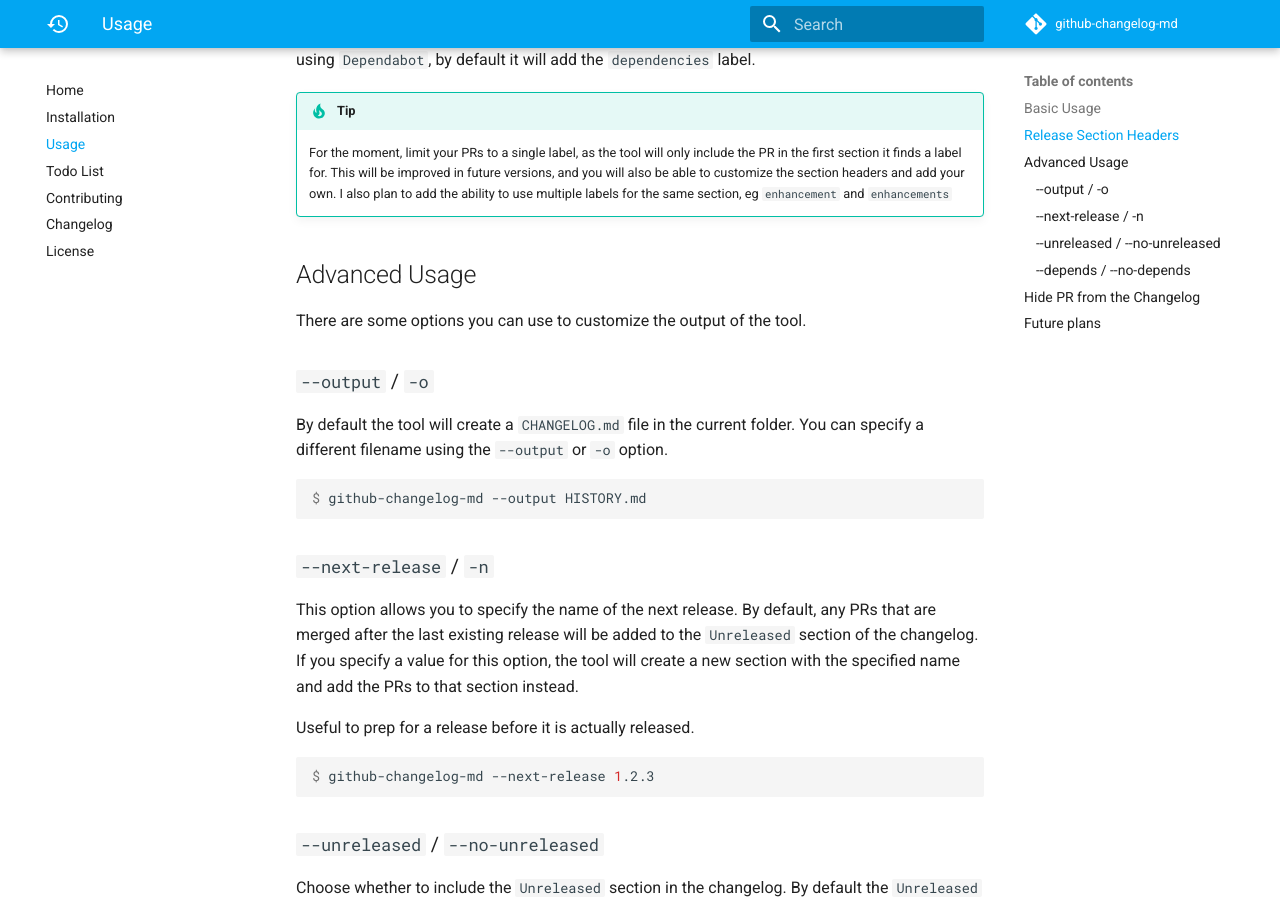
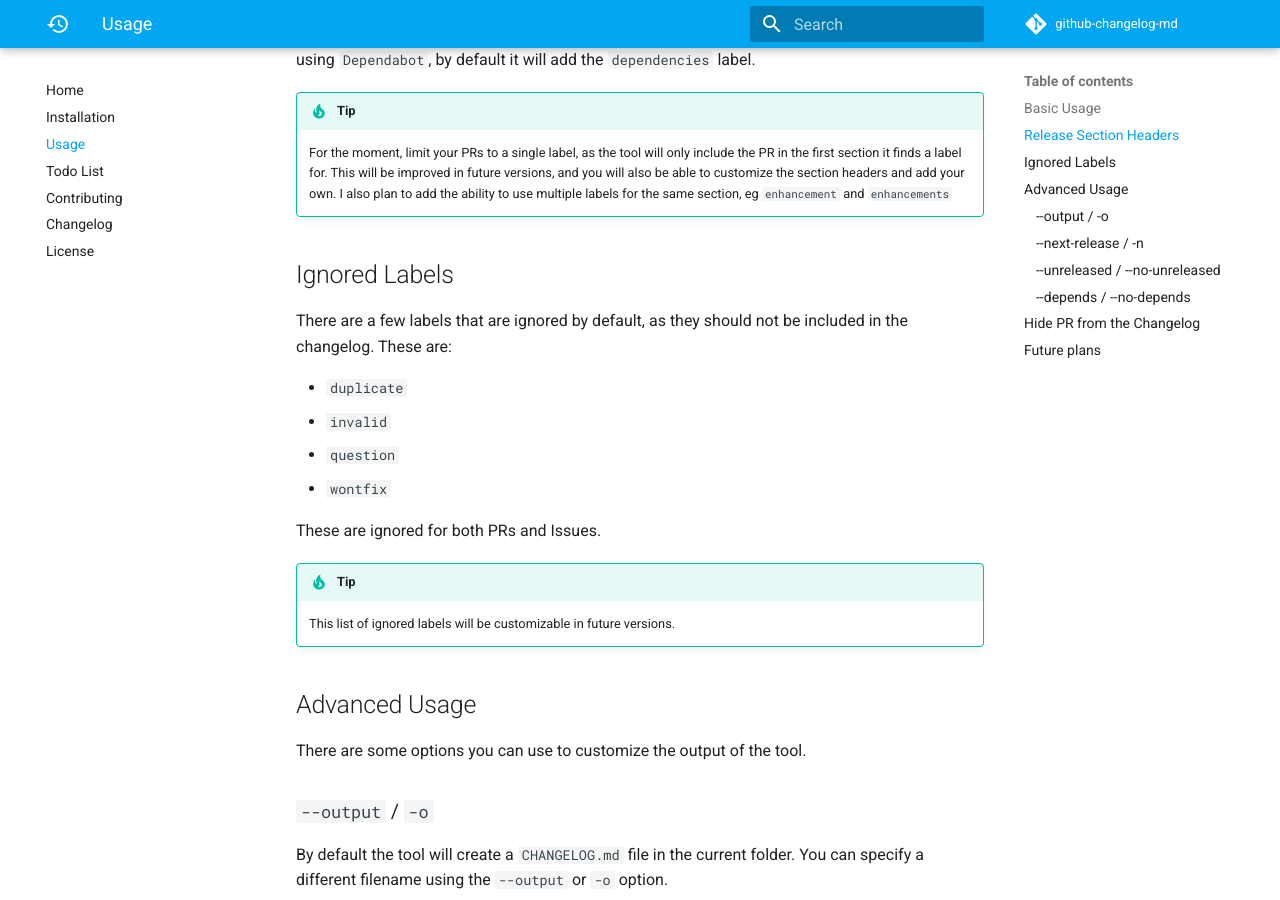
Before and after one commit to seapagan/github-changelog-md, an MkDocs documentation site: the page built from docs/usage.md, in a window 1280 px wide and 900 px high, scrolled down 1252 px. Built offline with MkDocs 1.6.1 and Material for MkDocs 9.7.7, drawn with Linux system fonts in a browser that asks for light colours; comment, search, counter and statistics services are not loaded.

Commit message:
docs: update for new functionality
hiding certain labels automatically

Signed-off-by: Grant Ramsay <seapagan@gmail.com>

```diff
--- a/docs/usage.md
+++ b/docs/usage.md
@@ -65,6 +65,22 @@ changelog - If you are using `Dependabot`, by default it will add the
     section headers and add your own. I also plan to add the ability to use
     multiple labels for the same section, eg `enhancement` and `enhancements`
 
+## Ignored Labels
+
+There are a few labels that are ignored by default, as they should not be
+included in the changelog. These are:
+
+- `duplicate`
+- `invalid`
+- `question`
+- `wontfix`
+
+These are ignored for both PRs and Issues.
+
+!!! tip
+
+    This list of ignored labels will be customizable in future versions.
+
 ## Advanced Usage
 
 There are some options you can use to customize the output of the tool.
```
Also changed, not shown: TODO.md (+3 -3 lines).
